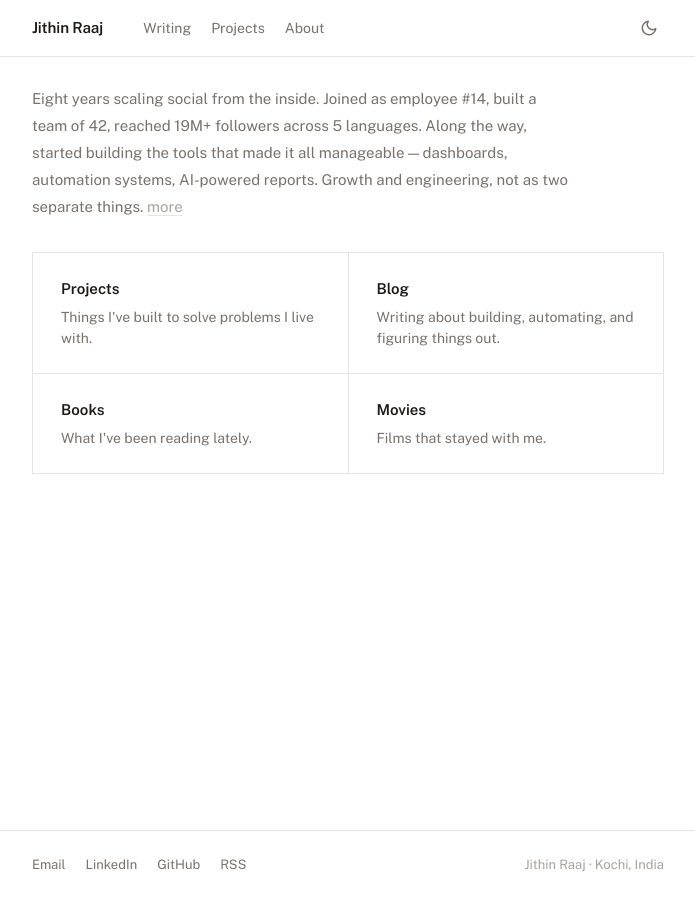
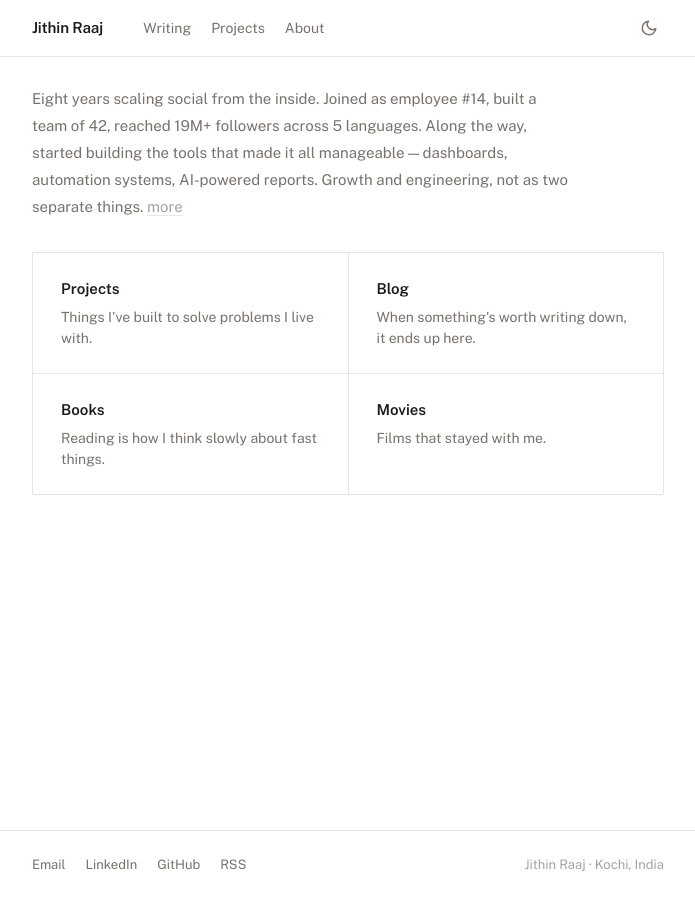
Before and after one commit to jithinrajtk/jithinrajtk.github.io, a Jekyll site: the page built from index.html, in a window 1280 px wide. Shown: the whole page, without its empty margins (292-987 px from the left). Built offline with Jekyll 4.4.1, drawn with Linux system fonts in a browser that asks for light colours.

Commit message:
Rewrite bio copy — honest, human, no AI slop

```diff
--- a/index.html
+++ b/index.html
@@ -9,10 +9,9 @@
     <div class="home-bio">
       <p>Eight years scaling social from the inside. Joined as employee #14, built a team of 42, reached 19M+ followers across 5 languages. Along the way, started building the tools that made it all manageable — dashboards, automation systems, AI-powered reports. Growth and engineering, not as two separate things. <button class="more-btn" onclick="toggleMore(this)">more</button></p>
       <div class="bio-more" hidden>
-        <p>Most of what I know, I learned on the job. How to build something that actually works, how to scale it, how to stay calm when things go off track. My work is a mix of thinking and doing. I just try to figure out what helps the business grow and keep doing that.</p>
-        <p>I still write code. Not to build big things, but to fix what's broken. If something keeps repeating or feels slow, I'd rather solve it than get used to it. Whether it's in my work or life, most problems are just messy systems waiting to be cleaned up. Coding helps me with that.</p>
-        <p>I'm from Kochi. I like music that stays with you, conversations that don't rush, and people who mean what they say.</p>
-        <p>Films have always been there in the background. Not loud, not obvious, but shaping how I see. Doesn't matter where they're from or what language they speak. If a film knows when to pause, when to hold a moment, I'm drawn to it. Some stories land without making noise. Those are the ones I carry with me.</p>
+        <p>Nobody taught me most of what I do. I figured it out because something wasn't working and I didn't want to live with it. That's still how I operate — see the problem, understand it properly, then fix it in a way that doesn't need fixing again.</p>
+        <p>The coding side came the same way. Not from wanting to be a developer, but from running into problems that spreadsheets couldn't solve. Once you build one thing that actually works, you can't go back to doing it manually.</p>
+        <p>From Kochi. Films are a big part of how I think — not as entertainment but as a way of seeing. The ones that stay with me are usually the quiet ones. The ones that trust you to feel something without spelling it out.</p>
       </div>
     </div>
   </div>
@@ -24,11 +23,11 @@
     </a>
     <a href="/writing/" class="section-card">
       <strong>Blog</strong>
-      <p>Writing about building, automating, and figuring things out.</p>
+      <p>When something's worth writing down, it ends up here.</p>
     </a>
     <a href="/books/" class="section-card">
       <strong>Books</strong>
-      <p>What I've been reading lately.</p>
+      <p>Reading is how I think slowly about fast things.</p>
     </a>
     <a href="/movies/" class="section-card">
       <strong>Movies</strong>
```
